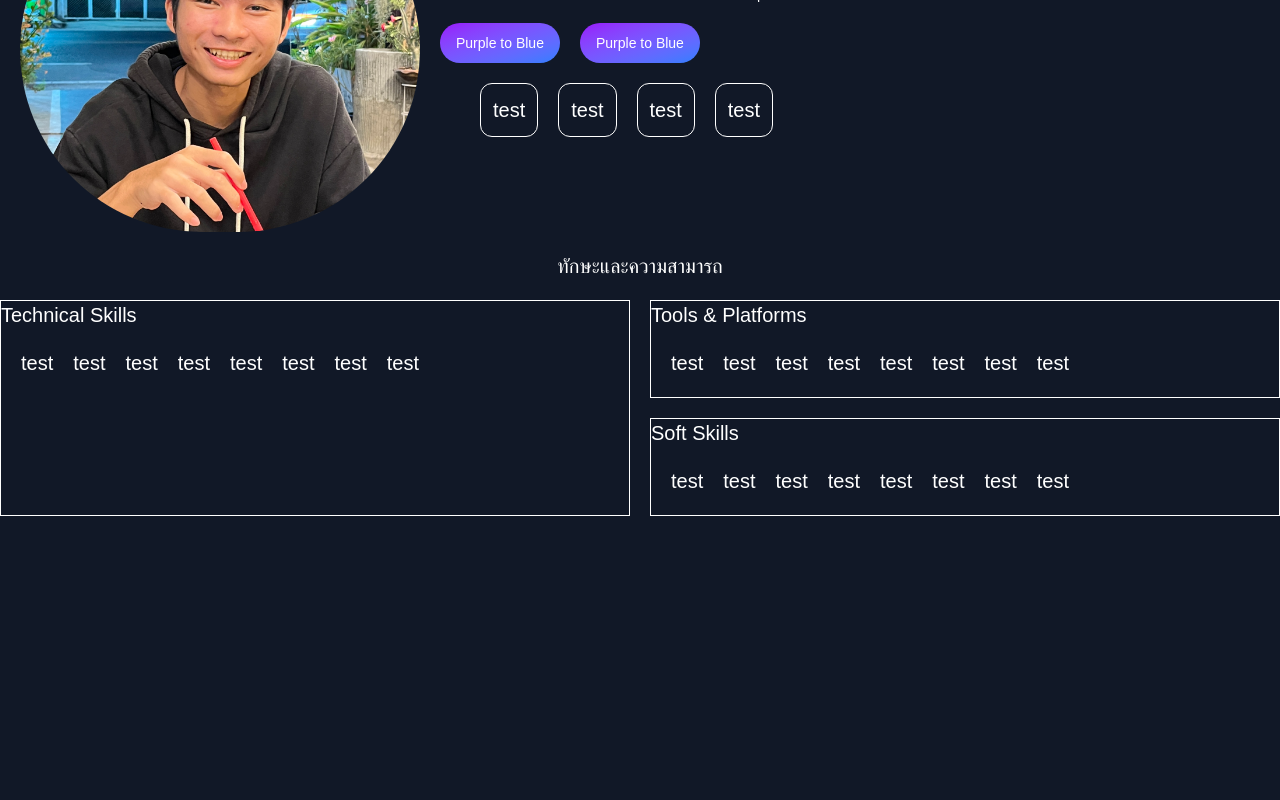
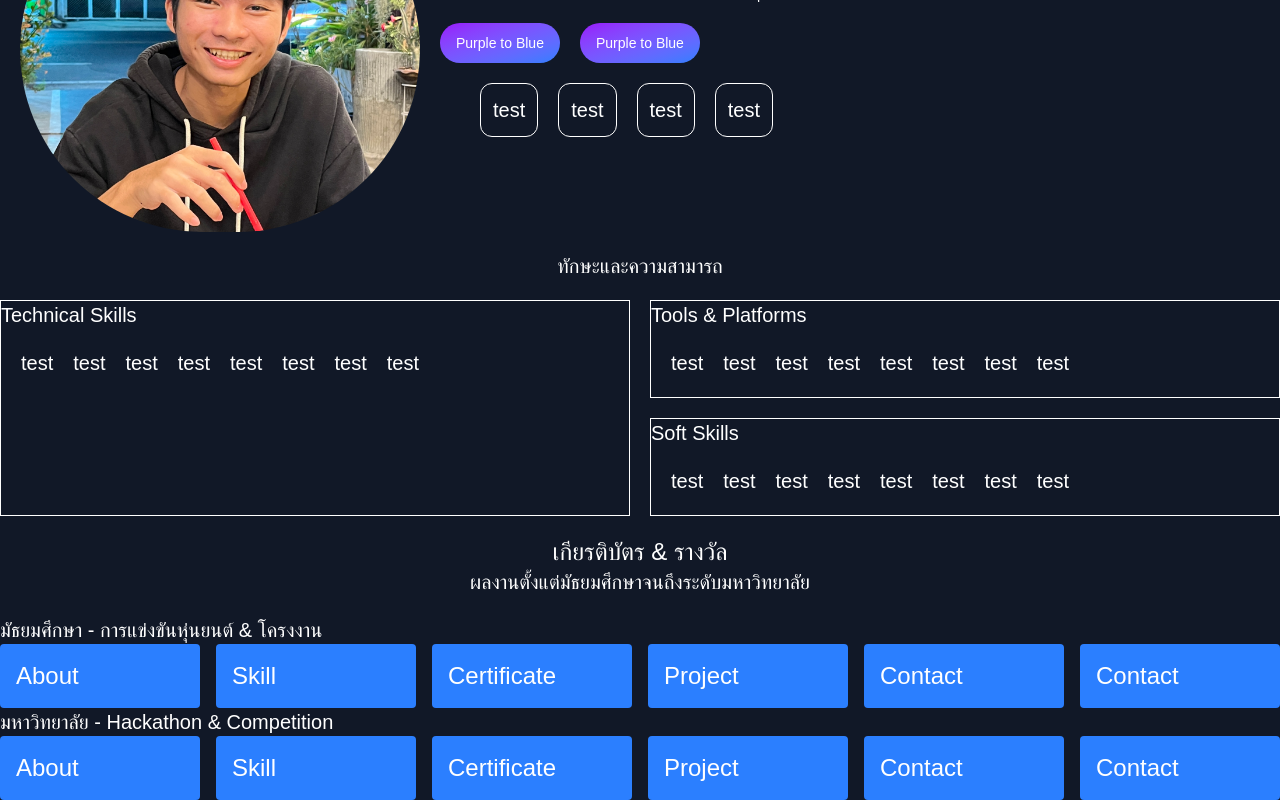
Before and after one commit to JengCharat/portfolio_website, a Next.js app in the folder portfolio_website/: page / in a window 1280 px wide. Shown: the part 217-1017 px from the top of the page. Before the commit the page ends 800 px from the top, so only its background shows below. Built offline with nearby package versions, Linux system fonts and the light colour scheme.

Commit message:
certificate list

```diff
--- a/portfolio_website/app/page.tsx
+++ b/portfolio_website/app/page.tsx
@@ -1,6 +1,17 @@
 import Navbar from "./components/Navbar"
 import Image from "next/image"
 export default function Home(){
+
+    const mathayom_certification = [
+      { name: 'About', href: '#', current: true },
+      { name: 'Skill', href: '#', current: false },
+      { name: 'Certificate', href: '#', current: false },
+      { name: 'Project', href: '#', current: false },
+      { name: 'Contact',href:'',current:false},
+      { name: 'Contact',href:'',current:false},
+      { name: 'Contact',href:'',current:false},
+      { name: 'Contact',href:'',current:false}
+    ]
     return (
         <>
             <Navbar/>
@@ -39,7 +50,6 @@ export default function Home(){
 
             <div>
             <h1 className="text-xl text-white flex justify-center m-5">ทักษะและความสามารถ</h1>
-                <div className="">
                         <div className="grid grid-cols-1 grid-rows-2 gap-5 md:grid-cols-2">
                             <div className="row-span-2 border border-white">
                                 <h1 className="text-white text-xl">Technical Skills</h1>
@@ -81,6 +91,31 @@ export default function Home(){
                                 </div>
                             </div>
                         </div>
+            </div>
+            <div>
+                <div className="flex flex-col flex-2 items-center m-5">
+                    <h1 className="text-2xl text-white">เกียรติบัตร & รางวัล</h1>
+                    <h1 className="text-xl text-white">ผลงานตั้งแต่มัธยมศึกษาจนถึงระดับมหาวิทยาลัย</h1>
+                </div>
+                <div>
+                    <h1 className="text-white text-xl">มัธยมศึกษา - การแข่งขันหุ่นยนต์ & โครงงาน</h1>
+                    <div className="flex gap-4 overflow-x-auto whitespace-nowrap">
+                            {mathayom_certification.map((item)=>(
+                               <div className="min-w-[200px] bg-blue-500 text-white p-4 rounded">
+                                    <h1 className="text-2xl text-white">{item.name}</h1>
+                               </div>
+                            ))}
+                    </div>
+                </div>
+                <div>
+                    <h1 className="text-white text-xl">มหาวิทยาลัย - Hackathon & Competition</h1>
+                    <div className="flex gap-4 overflow-x-auto whitespace-nowrap">
+                            {mathayom_certification.map((item)=>(
+                               <div className="min-w-[200px] bg-blue-500 text-white p-4 rounded">
+                                    <h1 className="text-2xl text-white">{item.name}</h1>
+                               </div>
+                            ))}
+                    </div>
                 </div>
             </div>
         </>
```
